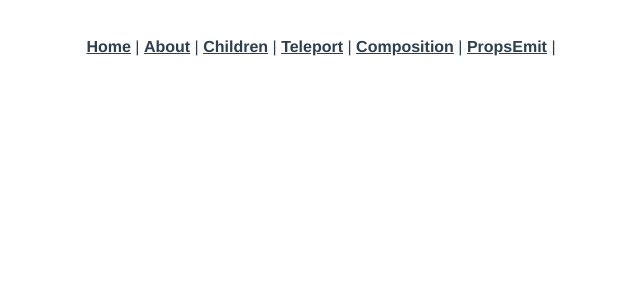
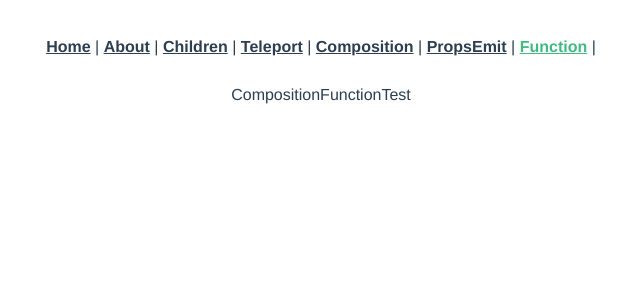
Before and after one commit to piyokintv/learning-vuejs, a Vue app in the folder section10/vue3-test/: page /function-test in a window 1280 px wide. Shown: the top 300 px of the page, without its empty margins (319-959 px from the left). Built offline with nearby package versions, Linux system fonts and the light colour scheme.

Commit message:
Composition Function（合成関数）の概要

```diff
--- a/section10/vue3-test/src/App.vue
+++ b/section10/vue3-test/src/App.vue
@@ -6,6 +6,7 @@
     <router-link to="/teleport-test">Teleport</router-link> |
     <router-link to="/composition-test">Composition</router-link> |
     <router-link to="/props-emit-test">PropsEmit</router-link> |
+    <router-link to="/function-test">Function</router-link> |
   </nav>
   <router-view
     :setupBooks="setupBooks"
--- a/section10/vue3-test/src/router/index.js
+++ b/section10/vue3-test/src/router/index.js
@@ -4,6 +4,7 @@ import ChildrenView from '@/views/ChildrenView'
 import TeleportTest from '@/views/TeleportTest'
 import CompositionTest from '@/views/CompositionTest'
 import PropsEmitTest from '@/views/PropsEmitTest'
+import FunctionTest from '@/views/FunctionTest'
 
 const routes = [
   {
@@ -32,6 +33,11 @@ const routes = [
     component: PropsEmitTest
   },
   {
+    path: '/function-test',
+    name: 'FunctionTest',
+    component: FunctionTest
+  },
+  {
     path: '/about',
     name: 'about',
     // route level code-splitting
--- /dev/null
+++ b/section10/vue3-test/src/views/FunctionTest.vue
@@ -0,0 +1,13 @@
+<template>
+  <div>CompositionFunctionTest</div>
+</template>
+
+<script>
+export default {
+
+}
+</script>
+
+<style>
+
+</style>
```
